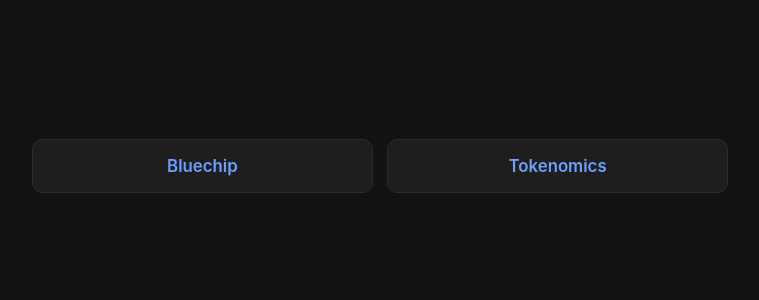
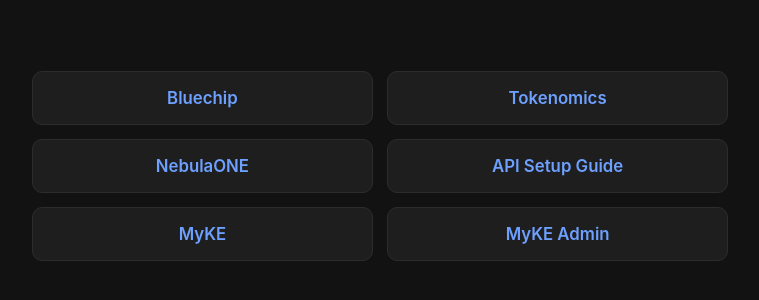
Before and after one commit to qsopht/startpage, a plain HTML site: page index.html in a window 1280 px wide. Shown: the part 234-534 px from the top of the page, without its empty margins (260-1019 px from the left). Drawn offline with Linux system fonts and the light colour scheme.

Commit message:
new urls

```diff
--- a/index.html
+++ b/index.html
@@ -101,6 +101,10 @@
   const links = [
     { label: "Bluechip", url: "https://bluechip.kenan-flagler.unc.edu/" },
     { label: "Tokenomics", url: "https://kenan-flagler-business-school.github.io/tokenomics/" },
+    { label: "NebulaONE", url: "https://cloudforce.service-now.com/csm" },
+    { label: "API Setup Guide", url: "https://kenan-flagler-business-school.github.io/api-instructions/api-setup-guide.html" },
+    { label: "MyKE", url: "https://myke.kenan-flagler.unc.edu/" },
+    { label: "MyKE Admin", url: "https://mykeadmin.kenan-flagler.unc.edu/" },
   ];
 
   const container = document.getElementById("links");
```
